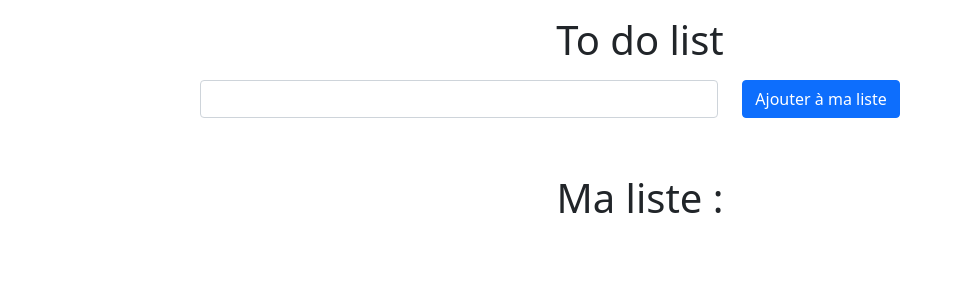
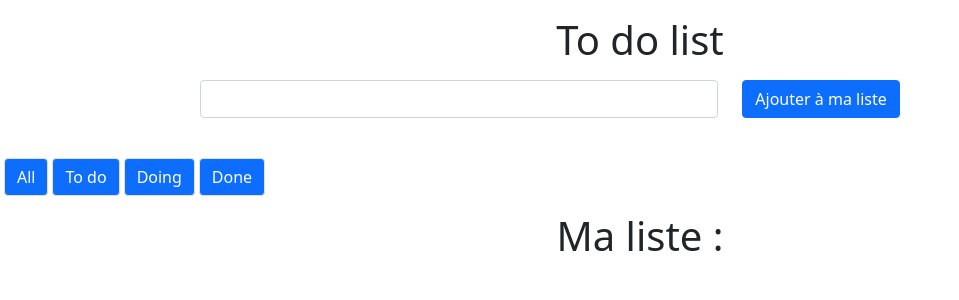
Before and after one commit to EverFJ/to-do-list, a React (Create React App) app: page / in a window 1280 px wide. Shown: the top 300 px of the page, without its empty margins (0-959 px from the left). Built offline with nearby package versions, Linux system fonts and the light colour scheme.

Commit message:
handling tab filters

```diff
--- a/src/App.js
+++ b/src/App.js
@@ -1,7 +1,9 @@
 import React from "react";
 import Form from "./components/Form";
 import List from "./components/List";
+import Button from "./components/Button";
 import "bootstrap/dist/css/bootstrap.css";
+import { act } from "react-dom/cjs/react-dom-test-utils.production.min";
 
 class App extends React.Component {
   constructor(props) {
@@ -10,8 +12,13 @@ class App extends React.Component {
       tasks: [],
       input: "",
       select: "To do",
+      activeTab: "All",
     };
   }
+
+  handleTabClick = (tab) => {
+    this.setState({ activeTab: tab });
+  };
 
   addTask = (task) => {
     this.setState({
@@ -51,16 +58,22 @@ class App extends React.Component {
 
   render() {
     // console.log("App.js this.state.tasks", this.state.tasks);
+    console.log("active tab", this.state.activeTab);
     return (
       <>
         <h1 className="text-center m-3">To do list</h1>
         <Form addTask={this.addTask} />
         <br />
+        <Button onClick={this.handleTabClick}>All</Button>
+        <Button onClick={this.handleTabClick}>To do</Button>
+        <Button onClick={this.handleTabClick}>Doing</Button>
+        <Button onClick={this.handleTabClick}>Done</Button>
         <List
           tasks={this.state.tasks}
           indexToModify={this.state.indexToModify}
           input={this.state.input}
           selectValue={this.state.select}
+          activeTab={this.state.activeTab}
           onClickDelete={this.deleteTask}
           onClickModify={this.modifyTask}
           onClickValidate={this.onClickValidate}
--- /dev/null
+++ b/src/components/Button.jsx
@@ -0,0 +1,18 @@
+import React from "react";
+
+class Button extends React.Component {
+  render() {
+    return (
+      <button
+        className="btn btn-primary border ms-1"
+        onClick={() => {
+          this.props.onClick(this.props.children);
+        }}
+      >
+        {this.props.children}
+      </button>
+    );
+  }
+}
+
+export default Button;
```
